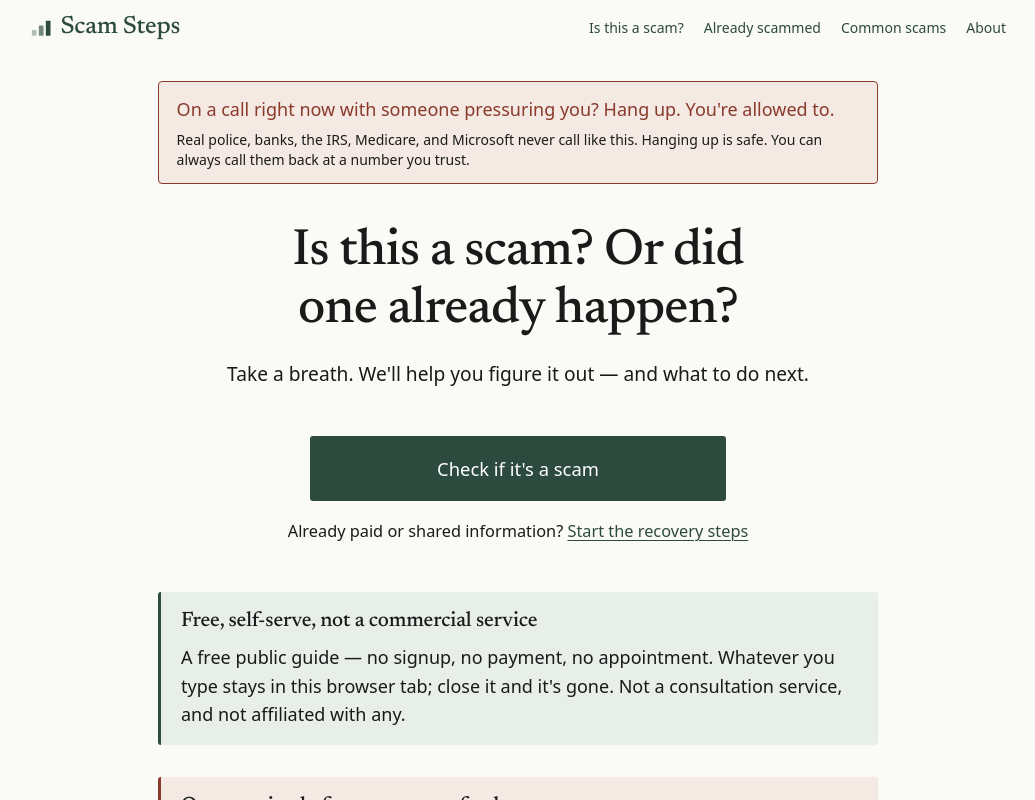
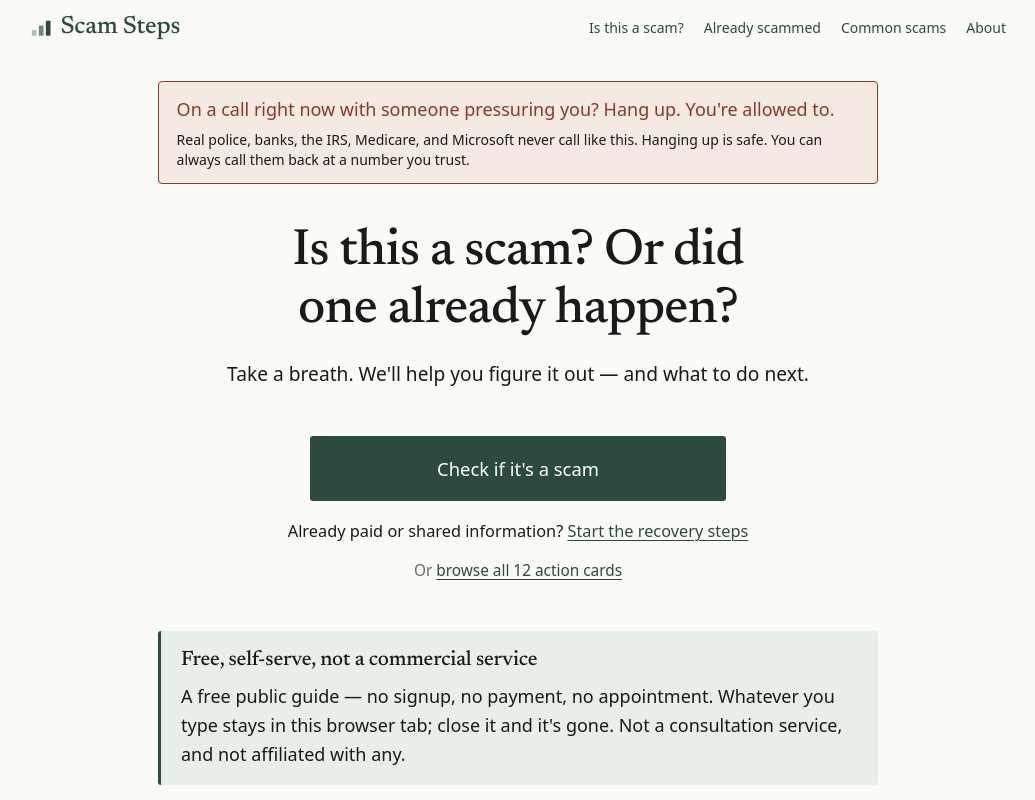
Before and after one commit to jikuolu/scam-steps, a Next.js app: page / in a window 1280 px wide. Shown: the top 800 px of the page, without its empty margins (122-1157 px from the left). Built offline with nearby package versions, Linux system fonts and the light colour scheme; no server answers.

Commit message:
Link from homepage to /cards gallery
Tertiary text link under the existing 'already paid' line. Makes the
gallery discoverable for users browsing rather than searching, without
competing with the primary 'check if it's a scam' CTA.

```diff
--- a/app/page.tsx
+++ b/app/page.tsx
@@ -54,6 +54,12 @@ export default function Home() {
               Start the recovery steps
             </Link>
           </p>
+          <p style={{ fontSize: "0.96rem", color: "var(--muted)", margin: "0.2rem 0 0" }}>
+            Or{" "}
+            <Link href="/cards" className="underline-link">
+              browse all 12 action cards
+            </Link>
+          </p>
         </div>
       </section>
 
```
